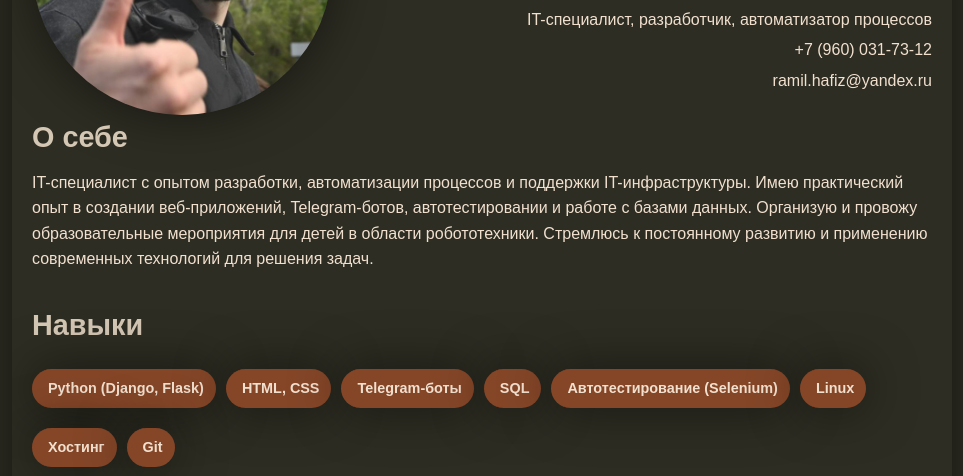
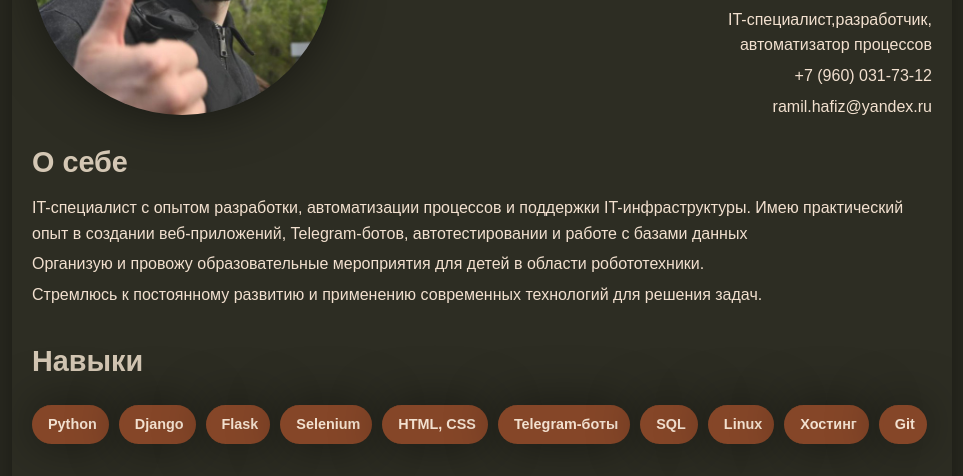
Before and after one commit to urduck/resume, a plain HTML site: page index.html in a window 1280 px wide. Shown: the part 225-701 px from the top of the page, without its empty margins (158-1121 px from the left). Drawn offline with Linux system fonts and the light colour scheme.

Commit message:
Update index.html

```diff
--- a/index.html
+++ b/index.html
@@ -17,7 +17,7 @@
 
     <div class="contact-info">
       <h1 class="name">Рамиль Хафизов</h1>
-      <p>IT-специалист, разработчик, автоматизатор процессов</p>
+      <p>IT-специалист,разработчик,<br>автоматизатор процессов</p>
       <p>
         +7 (960) 031-73-12
       </p>
@@ -29,19 +29,21 @@
     <div class="section">
       <h2>О себе</h2>
       <p>IT-специалист с опытом разработки, автоматизации процессов и поддержки IT-инфраструктуры. Имею практический
-        опыт в создании веб-приложений, Telegram-ботов, автотестировании и работе с базами данных. Организую и провожу
-        образовательные мероприятия для детей в области робототехники. Стремлюсь к постоянному развитию и применению
-        современных технологий для решения задач.</p>
+        опыт в создании веб-приложений, Telegram-ботов, автотестировании и работе с базами данных</p>
+      <p>Организую и провожу образовательные мероприятия для детей в области робототехники.</p>
+      <p>Стремлюсь к постоянному развитию и применению современных технологий для решения задач.</p>
     </div>
 
     <div class="section skills">
       <h2>Навыки</h2>
       <ul>
-        <li>Python (Django, Flask)</li>
+        <li>Python</li>
+        <li>Django</li>
+        <li>Flask</li>
+        <li>Selenium</li>
         <li>HTML, CSS</li>
         <li>Telegram-боты</li>
         <li>SQL</li>
-        <li>Автотестирование (Selenium)</li>
         <li>Linux</li>
         <li>Хостинг</li>
         <li>Git</li>
```
